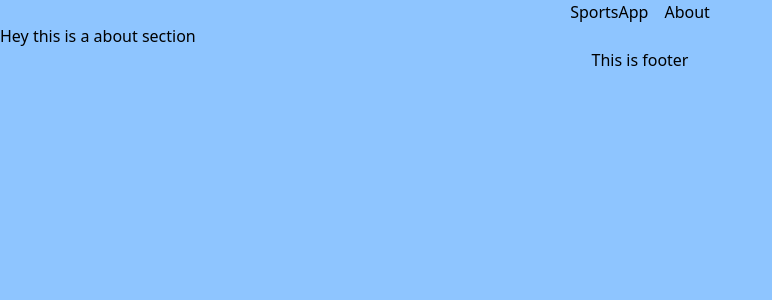
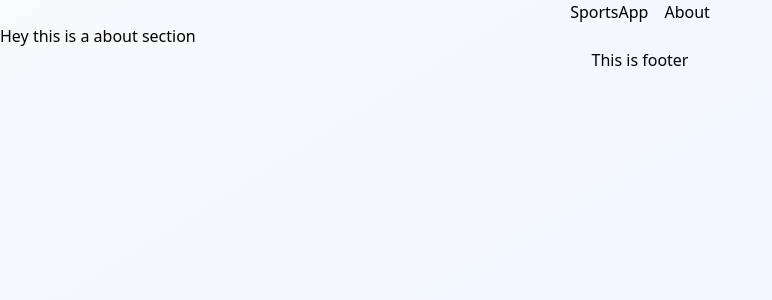
Before and after one commit to Majkan1/Sport-app, a Next.js app in the folder my-app/: page /about in a window 1280 px wide. Shown: the top 300 px of the page, without its empty margins (0-772 px from the left). Built offline with nearby package versions, Linux system fonts and the light colour scheme.

Commit message:
style: make prettier input and background color

```diff
--- a/my-app/src/app/components/SearchBar.tsx
+++ b/my-app/src/app/components/SearchBar.tsx
@@ -5,10 +5,11 @@ export default function SearchBar({value,onValue}:{
 }){
   return(
     <div className="flex justify-center">
-      <input className="rounded-2xl border-2 border-lime-600 bg-amber-600 p-2.5"
-      placeholder="Write here the league"
-      value={value}
-      onChange={(e)=>{onValue(e.target.value)}}
+      <input
+        className="w-full max-w-md rounded-xl border-2 border-blue-200 bg-white p-3 text-slate-700 placeholder-slate-400 shadow-lg transition-all duration-200 focus:border-blue-400 focus:outline-none focus:ring-2 focus:ring-blue-200 hover:border-blue-300"
+        placeholder="Search leagues..."
+        value={value}
+        onChange={(e)=>{onValue(e.target.value)}}
       />
     </div>
   )
--- a/my-app/src/app/layout.tsx
+++ b/my-app/src/app/layout.tsx
@@ -29,7 +29,7 @@ export default function RootLayout({
       lang="en"
       className={`${geistSans.variable} ${geistMono.variable} h-full antialiased`}
     >
-      <body className="min-h-full flex flex-col bg-blue-300">
+      <body className="min-h-full flex flex-col bg-gradient-to-br from-slate-50 via-blue-50 to-slate-100">
         <Navbar/>
         {children}
         <Footer/>
```
